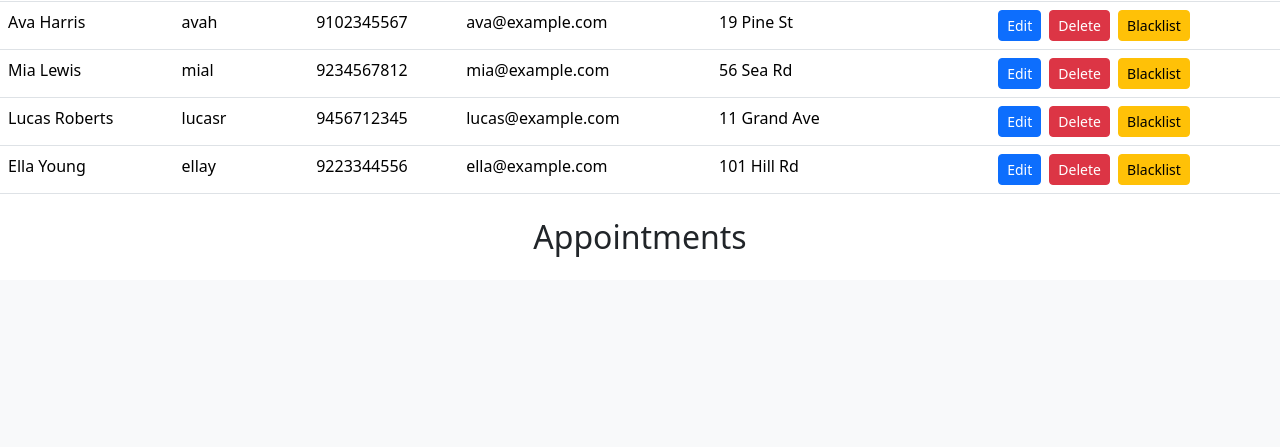
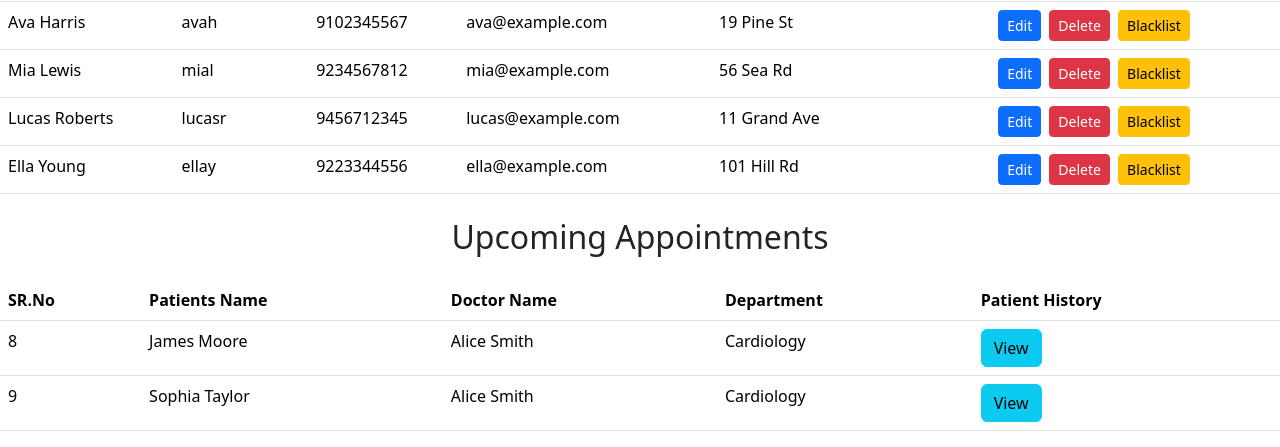
Before and after one commit to 22f3001703/hospital_management_app, a Flask app: page /dashboard/admin in a window 1280 px wide. Shown: the part 1136-1583 px from the top of the page. Before the commit the page ends 1393 px from the top, so only its background shows below. Run offline with Flask 3, Linux system fonts and the light colour scheme; a user stored in the database is signed in; data comes from the database, SQL or seed files in the repository.

Commit message:
The upcoming appointment section is added on the admin pannel

```diff
--- a/controllers/adminDashboard.py
+++ b/controllers/adminDashboard.py
@@ -1,7 +1,7 @@
 from flask import Flask,render_template,redirect,request,Response,Blueprint,session
 from database import db
 from models.models import User, Patient
-from models.models import Doctor
+from models.models import Doctor , Appointments
 
 theadminDashboard = Blueprint('theadminDashboard', __name__)
 @theadminDashboard.route("/dashboard/admin", methods=['GET','POST'])
@@ -19,7 +19,28 @@ def adminDashboard():
         print(patientdetails)
         for x in patientdetails:
             print(x.email)
+        allappointment= Appointments.query.all()
+        print(allappointment)
+        allappointments=[]
+        innerdetails={}
+        for appointment in allappointment:
+            patient=User.query.filter_by(username=appointment.patient).first()
+            doctor=User.query.filter_by(username=appointment.doctor).first()
+            department = Doctor.query.filter_by(username=appointment.doctor).first().specialization
+            if(appointment.status=="booked"):
+                innerdetails={
+                    'id':appointment.id,
+                    'patient_fullname':patient.fullname,
+                    'doctor_fullname':doctor.fullname,
+                    'department':department,
+                    'date':appointment.date,
+                    'timeslot':appointment.timeslot,
+                    'status':appointment.status,
+                    'pt_username':appointment.patient,
+                }
+                allappointments.append(innerdetails)
 
-        return render_template("adminDashboard.html",user=user , alldoctors=alldoctors, doctdetails=doctdetails, allpatients=allpatients, patientdetails=patientdetails)
+
+        return render_template("adminDashboard.html",user=user , alldoctors=alldoctors, doctdetails=doctdetails, allpatients=allpatients, patientdetails=patientdetails , allappointments=allappointments)
     else:
         return redirect("/login")
--- a/templates/adminDashboard.html
+++ b/templates/adminDashboard.html
@@ -107,7 +107,31 @@
         {% endfor %}
         </tbody>
       </table>
-<h2 class="text-center my-4">Appointments</h2>
+<h2 class="text-center my-4"> Upcoming Appointments</h2>
+      <table class="table">
+      <thead>
+        <tr>
+          <th>SR.No</th>
+          <th>Patients Name</th>
+          <th>Doctor Name</th>
+          <th>Department</th>
+          <th>Patient History</th>
+          </tr>
+      </thead>
+      <tbody>
+        {% for ap in allappointments%}
+        <tr>
+          <td>{{ap.id}}</td>
+          <td>{{ap.patient_fullname}}</td>
+          <td>{{ap.doctor_fullname}}</td>
+          <td>{{ap.department}}</td>
+          <td><a class="btn btn-info" href="/dashboard/patient-history/{{ap.pt_username}}">View</a></td>
+
+        </tr>
+        {%endfor%}
+        </tbody>
+      </table>
+
 
 </body>
 <script src="https://cdn.jsdelivr.net/npm/bootstrap@5.3.0-alpha1/dist/js/bootstrap.bundle.min.js"></script>
```
Also changed, not shown: TODO.Md (+16 -10 lines), controllers/editDoctorDetailsByAdmin.py (+18 -0 lines).
